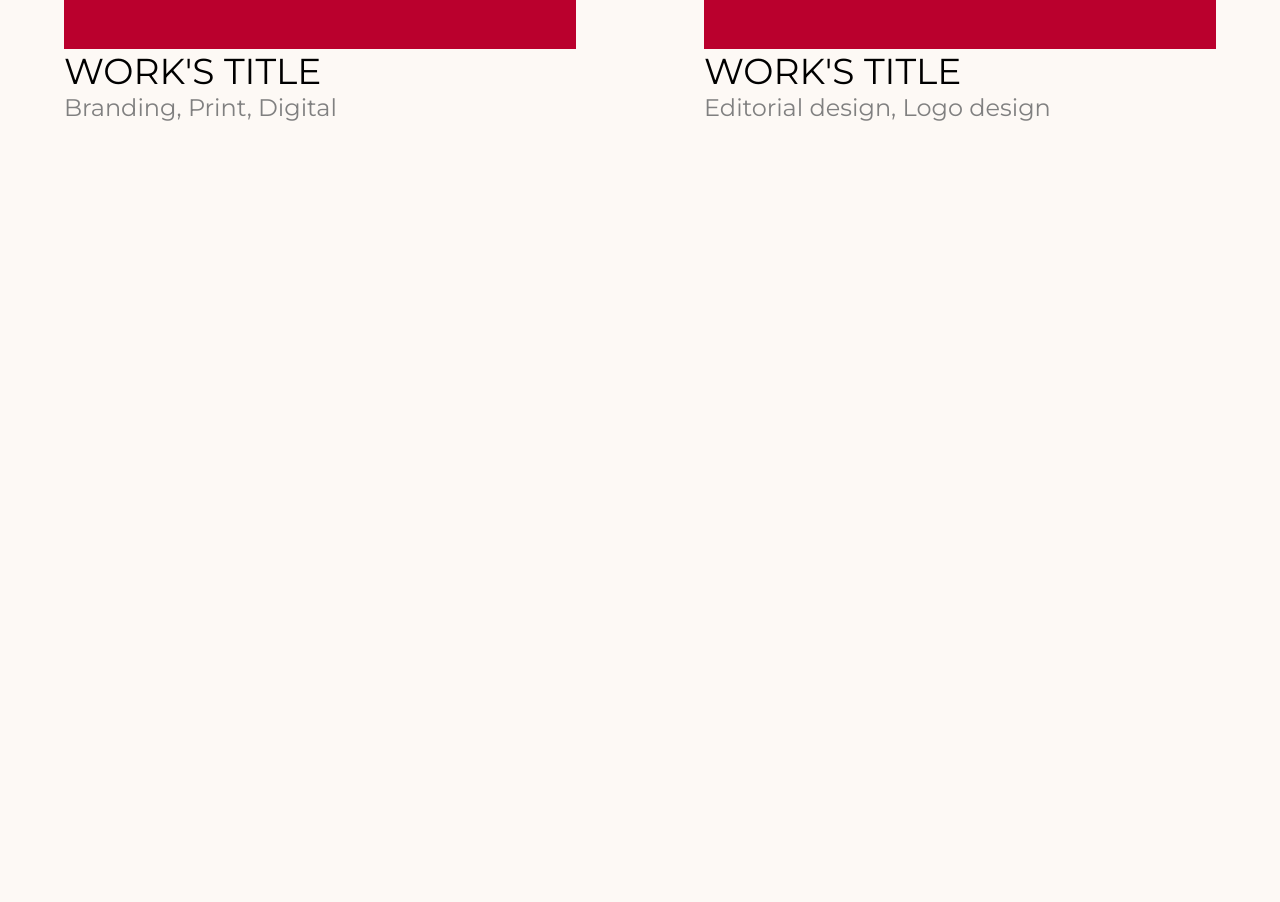
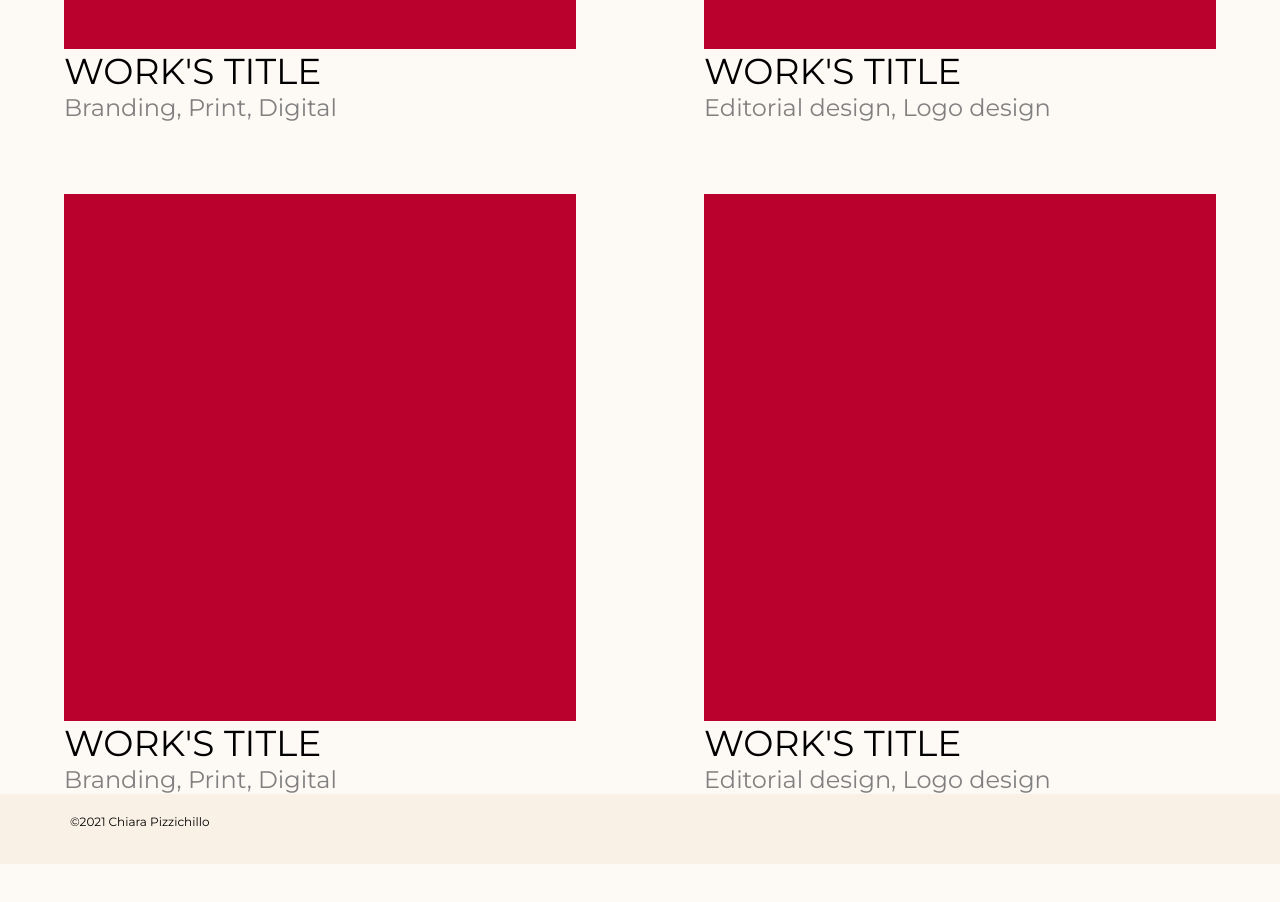
Before and after one commit to chiarapizzichillo/simplified-setup, a website: page index.html in a window 1280 px wide. Shown: the part 1360-2262 px from the top of the page. After the commit the page ends 2224 px from the top, so only its background shows below. Drawn offline with Linux system fonts and the light colour scheme.

Commit message:
second container

```diff
--- a/index.html
+++ b/index.html
@@ -59,8 +59,39 @@
 
             </div>
         </div>
+
+        <div class="container">
+
+            <div class="box3">
+
+                <div class="work1">
+                     <p class="title">WORK'S TITLE</p>
+
+
+                    <div class="description1">
+                        <p>Branding, Print, Digital</p>
+                    </div>
+                </div>
+            </div>
+
+            <div class="box4">
+
+                <div class="work2">
+                    <p class="title2">WORK'S TITLE</p>
+
+                    <div class="description2">
+                        <p>Editorial design, Logo design</p>
+                    </div>
+
+                </div>
+
+
+            </div>
+        </div>
+
             <div class="footer">
                 <p>©2021 Chiara Pizzichillo</p>
             </div>
+
     </body>
 </html>
--- a/styles.css
+++ b/styles.css
@@ -35,6 +35,7 @@ header {
 .inner_header {
     width:100%;
     height: 100%;
+    position:top;
     display: block;
     margin: 0 auto;
     background-color:var(--color-primary);
@@ -96,7 +97,7 @@ h1 {
 
 .container {
     width: 100%;
-    height: 200vh;
+    height: 600px;
     padding-top: var(--unit-l);
     display: flex;
     justify-content: space-around;
```
